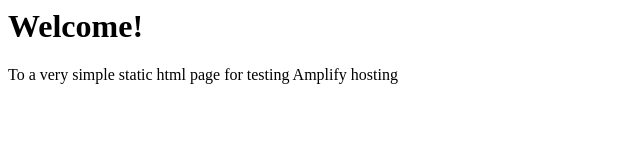
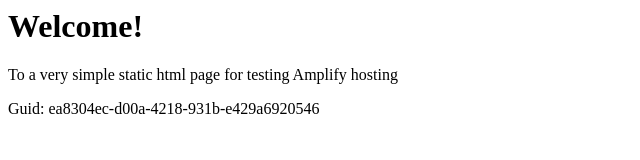
Before and after one commit to aws-aemilia-nrt/Github-PR-Commit-Integration-Test-DoNotTouch-GitHubAutoBuildCanaryTest-v1-preprod-ap-northeast-1, a website: page src/index.html in a window 1280 px wide. Shown: the whole page, without its empty margins (0-640 px from the left). Drawn offline with Linux system fonts and the light colour scheme.

Commit message:
commit from integ tests

```diff
--- a/src/index.html
+++ b/src/index.html
@@ -1,3 +1,5 @@
+
+
 <html lang="en">
 
 <head>
@@ -10,6 +12,6 @@
 <body>
     <h1>Welcome!</h1>
     <p>To a very simple static html page for testing Amplify hosting</p>
-</body>
+    <p>Guid: ea8304ec-d00a-4218-931b-e429a6920546</p></body>
 
 </html>
```
